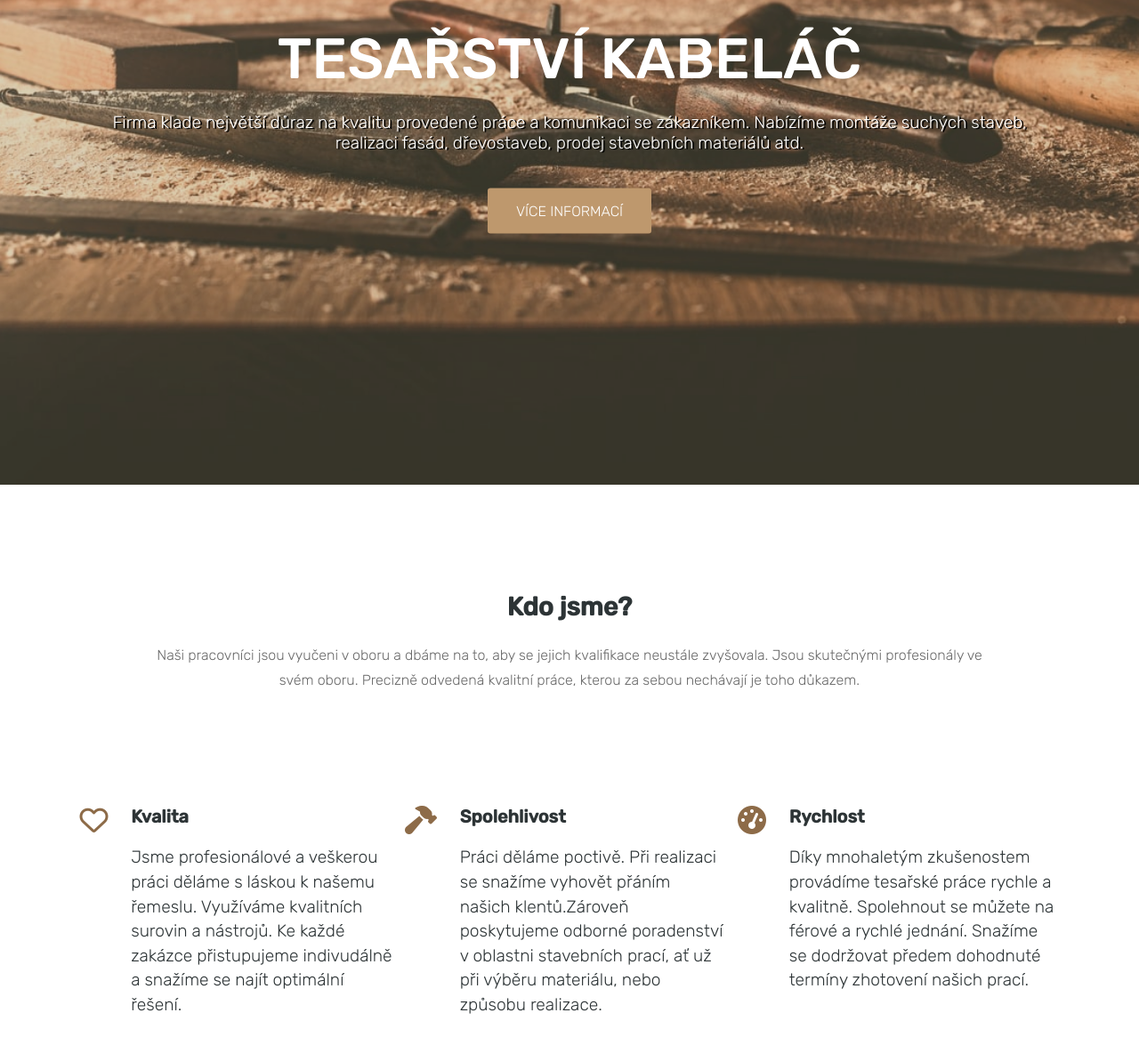
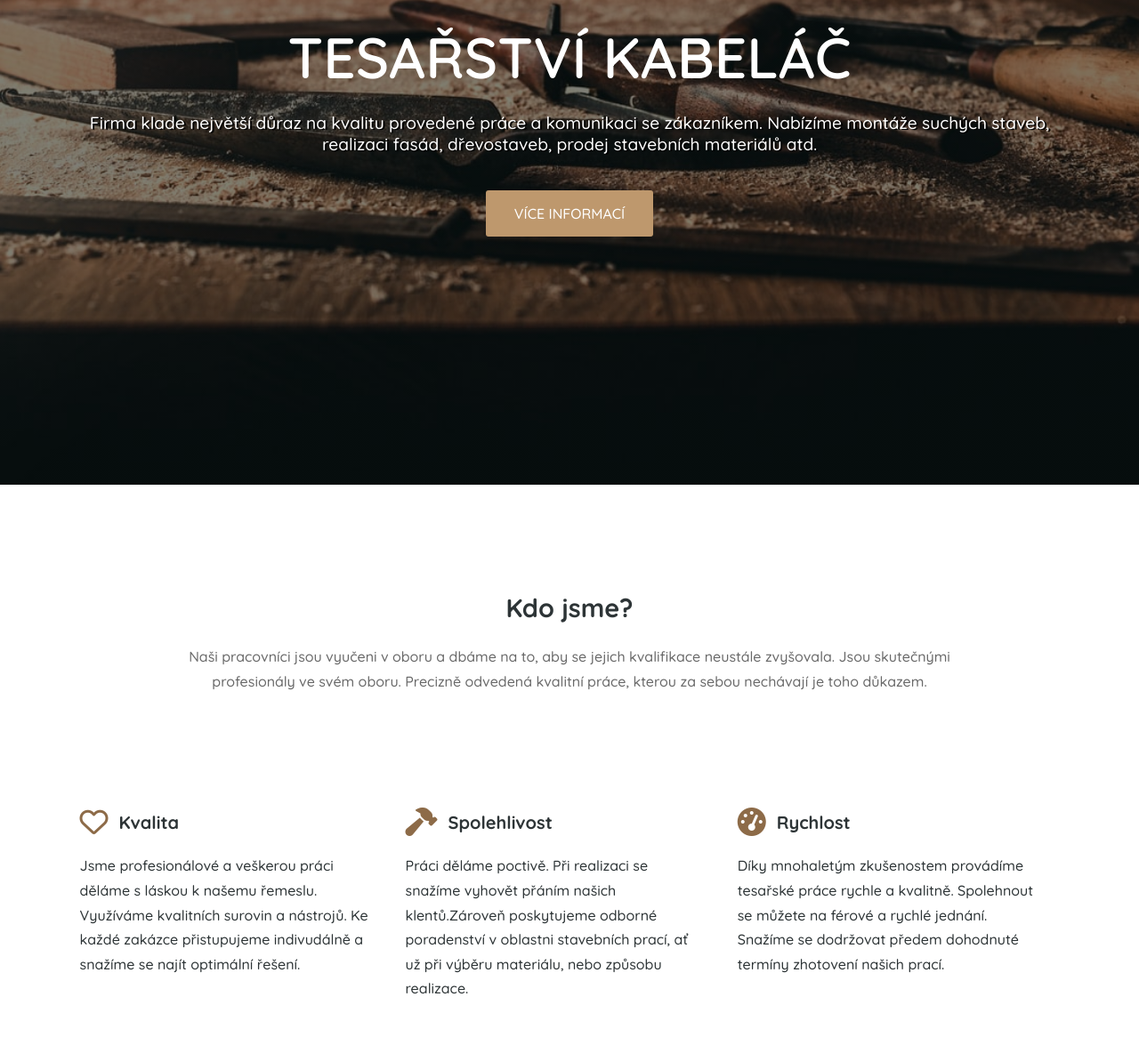
Before and after one commit to kopkaa/VIA_PROJECT, a website: page index.html in a window 1280 px wide. Shown: the part 334-1500 px from the top of the page at 89% size. Drawn offline with Linux system fonts and the light colour scheme; a web font is replaced by a local one.

Commit message:
some improvements

```diff
--- a/index.html
+++ b/index.html
@@ -43,11 +43,10 @@
     </nav>
 
     <div class="header__main">
-      <div class="header__main--overlay"></div>
       <div class="header__main--title">
           <h1 class="main">Tesařství kabeláč</h1><br>
           <span class="second">Firma klade největší důraz na kvalitu provedené práce a komunikaci se zákazníkem. Nabízíme montáže suchých staveb, realizaci fasád, dřevostaveb, prodej stavebních materiálů atd.</span>
-          <button class="green-button" id="infoBtn">Více informací</button>
+          <button class="header-button" id="infoBtn">Více informací</button>
       </div>
     </div>
   </header>
@@ -60,30 +59,21 @@
 
           <div class="homepage__main--about__wrapper">
             <div>
-              <i class="far fa-heart"></i>
-            </div>
-            <div>
-              <h3>Kvalita</h3>
+              <h3> <i class="far fa-heart"></i>Kvalita</h3>
               <p>Jsme profesionálové a veškerou práci děláme s láskou k našemu řemeslu. Využíváme kvalitních surovin a nástrojů. Ke každé zakázce přistupujeme indivudálně a snažíme se najít optimální řešení.</p>
             </div>
           </div>
 
           <div class="homepage__main--about__wrapper ml-14">
             <div>
-              <i class="fas fa-hammer"></i>
-            </div>
-            <div>
-              <h3>Spolehlivost</h3>
+              <h3> <i class="fas fa-hammer"></i>Spolehlivost</h3>
               <p>Práci děláme poctivě. Při realizaci se snažíme vyhovět přáním našich klentů.Zároveň poskytujeme odborné poradenství v oblastni stavebních prací, ať už při výběru materiálu, nebo způsobu realizace.</p>
             </div>
           </div>
 
           <div class="homepage__main--about__wrapper ml-14">
             <div>
-              <i class="fas fa-tachometer-alt"></i>
-            </div>
-            <div>
-              <h3>Rychlost</h3>
+              <h3> <i class="fas fa-tachometer-alt"></i>Rychlost</h3>
               <p>Díky mnohaletým zkušenostem provádíme tesařské práce rychle a kvalitně. Spolehnout se můžete na férové a rychlé jednání. Snažíme se dodržovat předem dohodnuté termíny zhotovení našich prací.  </p>
               </div>
           </div>
@@ -125,7 +115,7 @@
     <section class="homepage__main--workWithUs">
         <h2>Máte zájem o naše služby?</h2>
         <p class="homepage__main--intro__title">Máte-li jakýkoliv dotaz, nebo Vás zajímají ceny našich služeb, můžete nám zavolat, nebo využít kontaktního formuláře kliknutím na tlačítko.</p>
-        <button class="green-button"><a href="contact.html">Kontaktní formulář</a></button>
+        <button class="header-button"><a href="contact.html">Kontaktní formulář</a></button>
     </section>
   </main>
     <footer>
@@ -152,7 +142,6 @@
       </div>
       <div class="footer-second">
         <p> &copy; Created by <a href="mailto:janxhromadka@outlook.cz">Jan Hromádka</a></p>
-        <span>Čas do nového roku: </span><p id="counter"> </p>
         <ul>
           <li><a href="index.html">Úvod</a></li>
           <li><a href="services.html">Služby</a></li>
--- a/js/script.js
+++ b/js/script.js
@@ -28,26 +28,3 @@ function openNav() {
 function closeNav() {
   document.getElementById("myNav").style.display = "none";
 }
-
-
-// date counter
-var targetDate = new Date("Jan 01, 2021 00:00:01").getTime();
-
-var x = setInterval(function() {
-    var now = new Date().getTime();
-
-    var distance = targetDate - now;
-
-    var days = Math.floor(distance / (1000 * 60 * 60 * 24));
-    var hours = Math.floor((distance % (1000 * 60 * 60 * 24)) / (1000 * 60 * 60));
-    var minutes = Math.floor((distance % (1000 * 60 * 60)) / (1000 * 60));
-    var seconds = Math.floor((distance % (1000 * 60)) / 1000);
-
-    document.getElementById("counter").innerHTML = days + "d " + hours + "h "
-        + minutes + "m " + seconds + "s ";
-
-    if (distance < 0) {
-        clearInterval(x);
-        document.getElementById("counter").innerHTML = "DONE";
-    }
-}, 1000);
--- a/styles/scss/base.scss
+++ b/styles/scss/base.scss
@@ -26,7 +26,7 @@ h2 {
 
 p {
     color: $text-color;
-    @include fontLato(1rem, 300);
+    @include fontLato(1rem, 500);
     margin-top: 0px;
 }
 
--- a/styles/scss/fonts.scss
+++ b/styles/scss/fonts.scss
@@ -1,8 +1,8 @@
-@import url('https://fonts.googleapis.com/css2?family=Rubik:ital,wght@0,300;0,400;0,500;1,400&display=swap');
 @import url('https://fonts.googleapis.com/css?family=Lato:100,300,400');
+@import url('https://fonts.googleapis.com/css2?family=Quicksand:wght@300;500;600;700&display=swap');
 
 @mixin fontLato($size, $weight) {
-	font-family: 'Rubik', sans-serif;
+	font-family: 'Quicksand', sans-serif;
 	font-size: $size;
 	font-weight: $weight;
 }
--- a/styles/scss/header.scss
+++ b/styles/scss/header.scss
@@ -5,19 +5,15 @@ header {
 		display: flex;
 		align-items: center;
 		justify-content: center;
-		background: url('../../img/background.jpg');
+		background-image:    linear-gradient(
+      rgba(0, 0, 0, 0.5),
+      rgba(0, 0, 0, 0.5)
+    ),  url('../../img/background.jpg');
 		background-position: center center;
 		background-repeat: no-repeat;
 		background-size: cover;
 		background-attachment: fixed;
 		height: 100%;
-
-    	&--overlay {
-		   width: 100%;
-		   height: 100%;
-		   background-color: $footer_color;
-		   opacity: 0.325;
-    	}
 
     	&--title {
     		position: absolute;
@@ -26,18 +22,18 @@ header {
     		text-align: center;
 
     		.main {
-    			@include fontLato(4rem, 500);
+    			@include fontLato(4rem, 600);
     			text-transform: uppercase;
-				color: white;
+					color: white;
     			margin: 0px!important;
     		}
 
     		.second {
     			display: block;
     			color: white;
-    			@include fontLato(1.2rem, 300);
-				padding: 0 5em;
-				text-shadow: 2px 1px black;
+    			@include fontLato(1.2rem, 500);
+					padding: 0 5em;
+					text-shadow: 2px 1px black;
     		}
     	}
 
@@ -62,7 +58,6 @@ header {
 			list-style-type: none;
 			margin: 0;
 			overflow: hidden;
-			background-color: white;
 			min-height: 35px;
 
 			img {
@@ -117,8 +112,8 @@ header {
 
 }
 
-.green-button {
-	@include fontLato(1rem, 300);
+.header-button {
+	@include fontLato(1rem, 500);
 	text-transform: uppercase;
 	background-color: $main_color;
 	display: block;
--- a/styles/scss/pages/homepage.scss
+++ b/styles/scss/pages/homepage.scss
@@ -40,14 +40,17 @@
 			    	i {
 			    		font-size: 2rem;
 			    		color: $footer-color;
+			    		margin-right: 12px;
 			    	}
 			    }
 
 
 		    	h3 {
-					@include fontLato(1.25rem, 800);
-					color: $text-color;
-		    		margin-top: 0px;
+						@include fontLato(1.25rem, 800);
+						display: flex;
+						align-items: center;
+						color: $text-color;
+			    	margin-top: 0px;
 		    	}
 			}
 		}
```
Also changed, not shown: services.html (+0 -1 lines), README.md, styles/css/styles.css.
